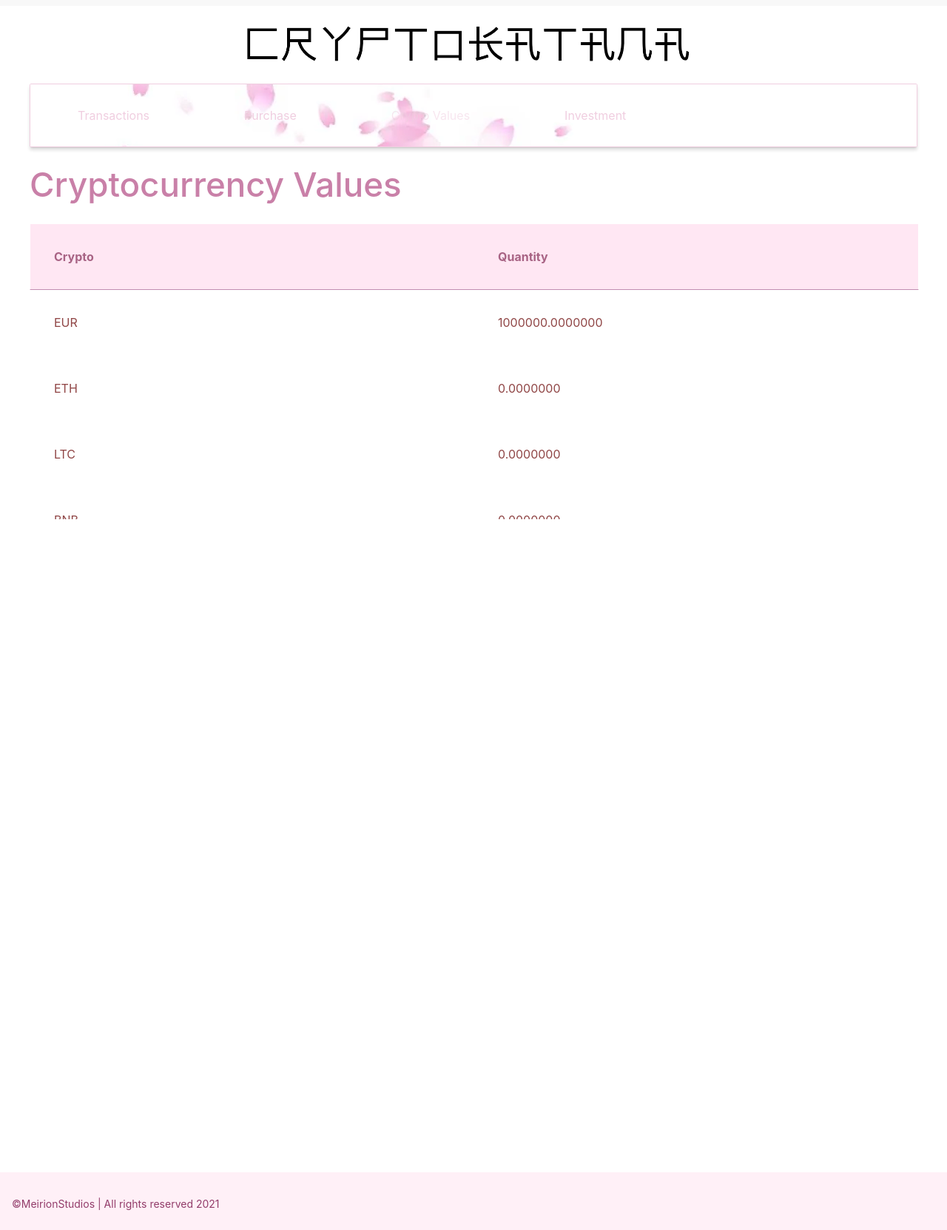
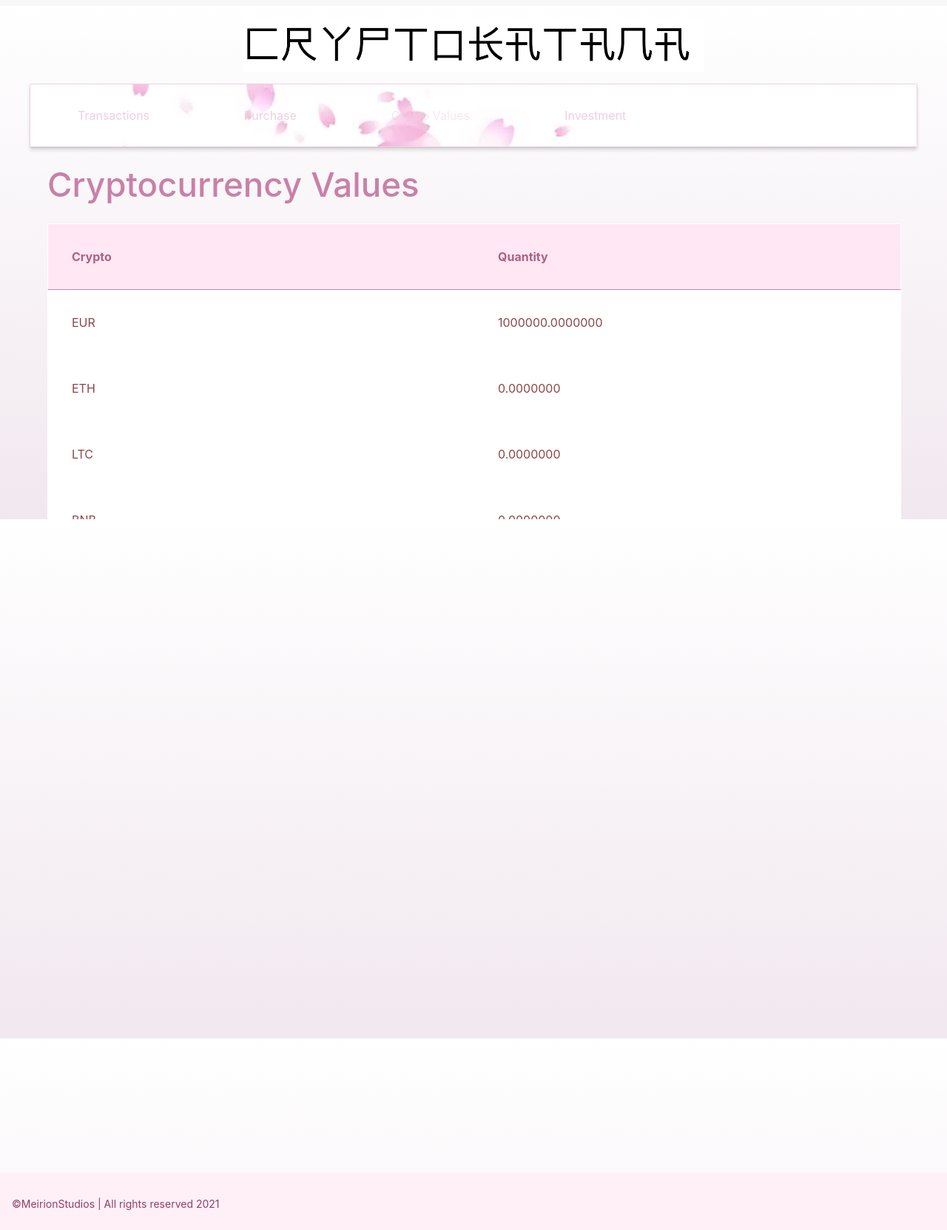
Before and after one commit to treformeirion/CryptoKatana2, a Flask app: page /cryptovalues in a window 1280 px wide. Shown: the whole page at 74% size. Run offline with Flask 2, Linux system fonts and the light colour scheme; data comes from the database, SQL or seed files in the repository.

Commit message:
Removed empty link tag, organized containers

```diff
--- a/cryptokatana2/templates/cryptovalues.html
+++ b/cryptokatana2/templates/cryptovalues.html
@@ -3,6 +3,7 @@
 {% block title %}Katana Movements{% endblock %}
 
 {% block content %}
+<link rel="stylesheet" type= "text/css" href="{{ url_for('static', filename='css/investment.css') }}">
 <nav class="shadowed nav" >
     <ul>
         <li><span class="isActive"><a href="/movements">Transactions</a></span</li>
@@ -10,8 +11,8 @@
         <li><span class="isDisabled"><a href="/cryptovalues">Crypto Values</a></span</li>
         <li><span class="isActive"><a href="/investment">Investment</a></span</li>
     </ul>
-  </nav>
-  <div class="container"></div>
+</nav>
+<div class="container">
     <h1 class="katanaheading">Cryptocurrency Values</h1>
     <table>
         <thead>
@@ -27,5 +28,5 @@
             </tr>
             {% endfor %}
     </table>
-</a>
+</div>
 {% endblock %}
--- a/cryptokatana2/templates/movements.html
+++ b/cryptokatana2/templates/movements.html
@@ -10,8 +10,8 @@
         <li><span class="isActive"><a href="/cryptovalues">Crypto Values</a></span</li>
         <li><span class="isActive"><a href="/investment">Investment</a></span</li>
     </ul>
-  </nav>
-  <div class="container"></div>
+</nav>
+<div class="container">
     <h1 class="katanaheading">Katana Transactions</h1>
     <table>
         <thead>
@@ -40,5 +40,5 @@
             {% endif %}
         {% endfor%}
     </table>
-</a>
+</div>
 {% endblock %}
```
